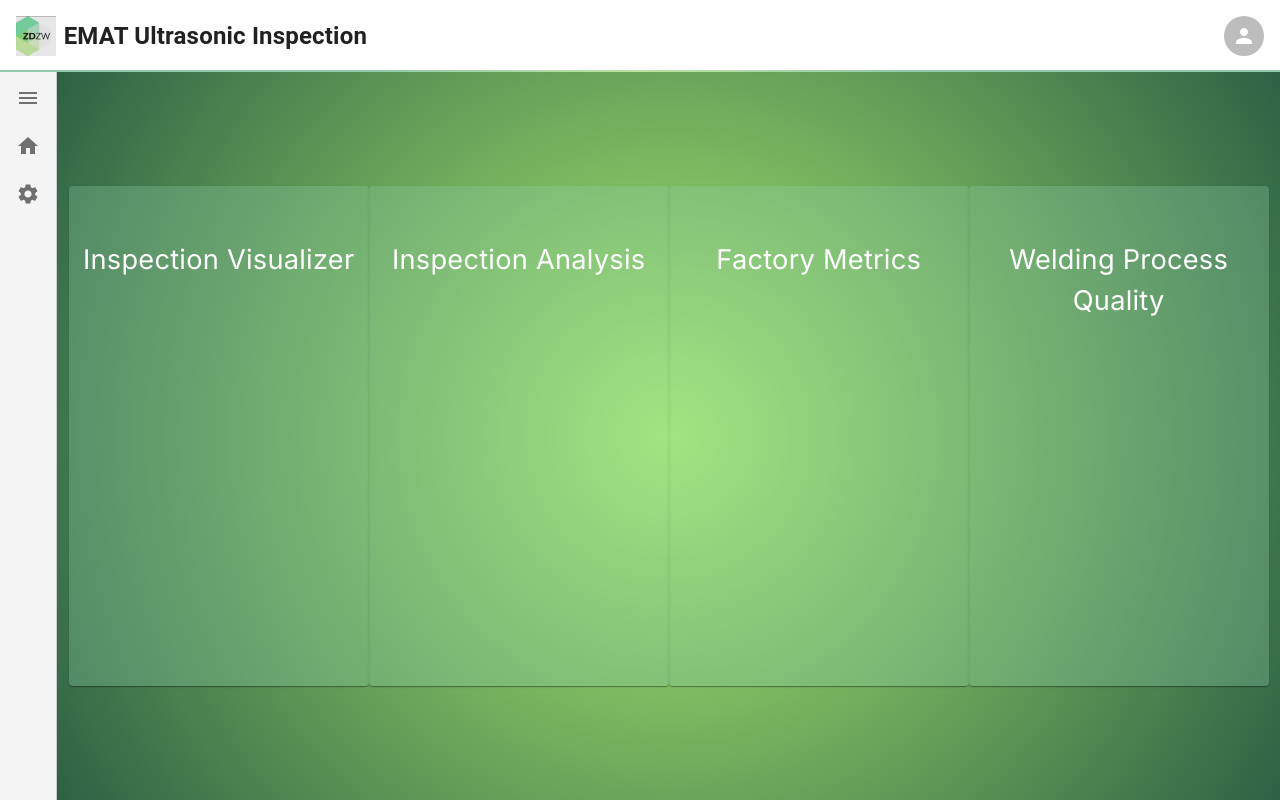
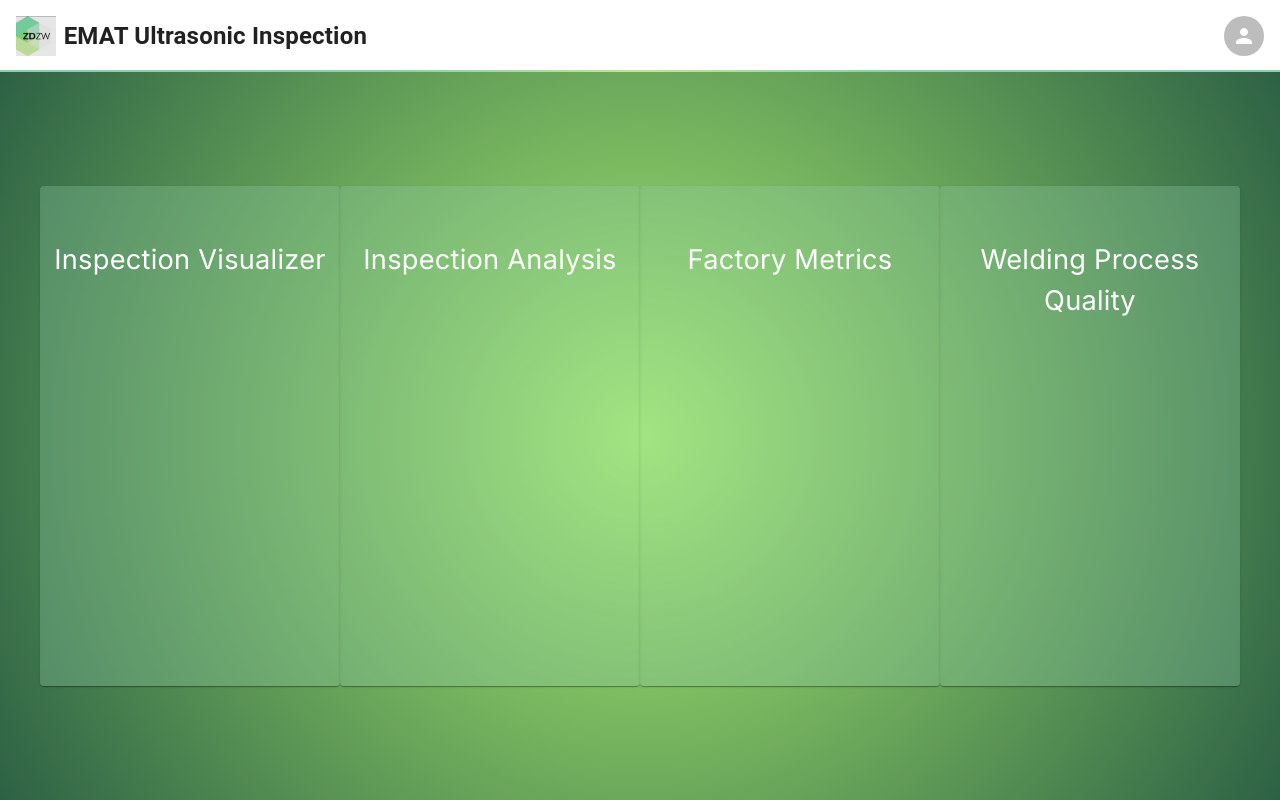
Before and after one commit to miguelmolero/zdzw_client, a React (Vite) app: page /entry-menu in a window 1280 px wide. Built offline with nearby package versions, Linux system fonts and the light colour scheme.

Commit message:
Add GeneralMenuToolbar back arrow button and remove settings button

```diff
--- a/src/components/GeneralMenuToolbar.tsx
+++ b/src/components/GeneralMenuToolbar.tsx
@@ -3,18 +3,25 @@ import { useNavigate } from "react-router-dom";
 import { IconButton } from '@mui/material';
 import MenuIcon from '@mui/icons-material/Menu';
 import HomeIcon from '@mui/icons-material/Home';
-import SettingsIcon from '@mui/icons-material/Settings';
-import { StyledMenuToolbar } from './styles/GeneralMenuToolbarStyles'; // Importar estilos de la toolbar
+import ArrowBackIcon from '@mui/icons-material/ArrowBack';
+import { StyledMenuToolbar } from './styles/GeneralMenuToolbarStyles';
 import { applicationRoutes } from '../context/ApplicationTypeContext';
+import { Tooltip } from '@mui/material';
 
 const Toolbar : React.FC = () => {
   const navigate = useNavigate();
 
   return (
     <StyledMenuToolbar>
-      <IconButton><MenuIcon /></IconButton>
-      <IconButton onClick={() => {navigate(applicationRoutes.EntryMenu)}}><HomeIcon /></IconButton>
-      <IconButton><SettingsIcon /></IconButton>
+      <Tooltip placement="right" title="Side Menu" arrow>
+        <IconButton><MenuIcon /></IconButton>
+      </Tooltip>
+      <Tooltip placement="right" title="Home" arrow>
+        <IconButton onClick={() => {navigate(applicationRoutes.EntryMenu)}}><HomeIcon /></IconButton>
+      </Tooltip>
+      <Tooltip placement="right" title="Back" arrow>
+        <IconButton onClick={() => {navigate(-1)}}><ArrowBackIcon /></IconButton>
+      </Tooltip>
     </StyledMenuToolbar>
   );
 };
--- a/src/pages/EntryMenu.tsx
+++ b/src/pages/EntryMenu.tsx
@@ -1,19 +1,17 @@
 import React from "react";
-import { Link } from "react-router-dom"; // Importar Link para la navegación
+import { Link } from "react-router-dom";
 import {
     EntryBodyContainer,
     EntryGridContainer,
     RowGridContainer,
     CardButton,
     CardButtonText,
-} from "./styles/EntryMenuStyles"; // Importar los estilos
-import Toolbar from "../components/GeneralMenuToolbar"; // Importar la Toolbar reutilizable
+} from "./styles/EntryMenuStyles";
 import DefaultLayout from "../components/DefaultLayout";
 
 const EntryMenu: React.FC = () => {
     return (
         <DefaultLayout>
-            <Toolbar />
             <EntryBodyContainer>
                 <EntryGridContainer>
                     <RowGridContainer>
```
